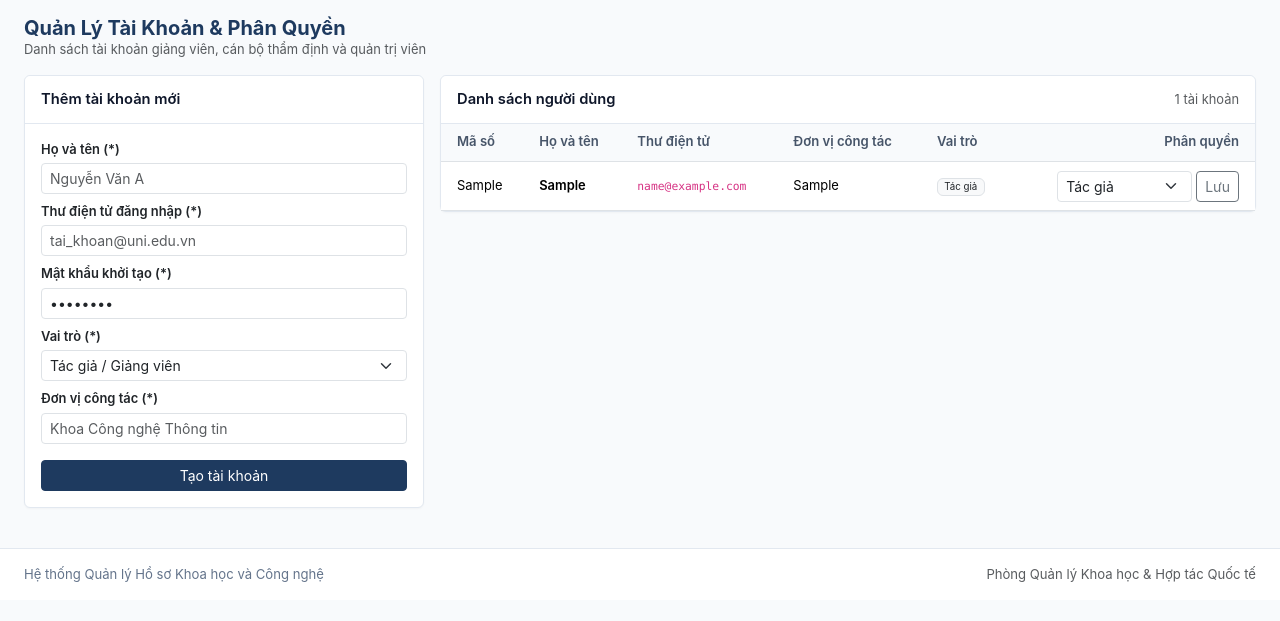
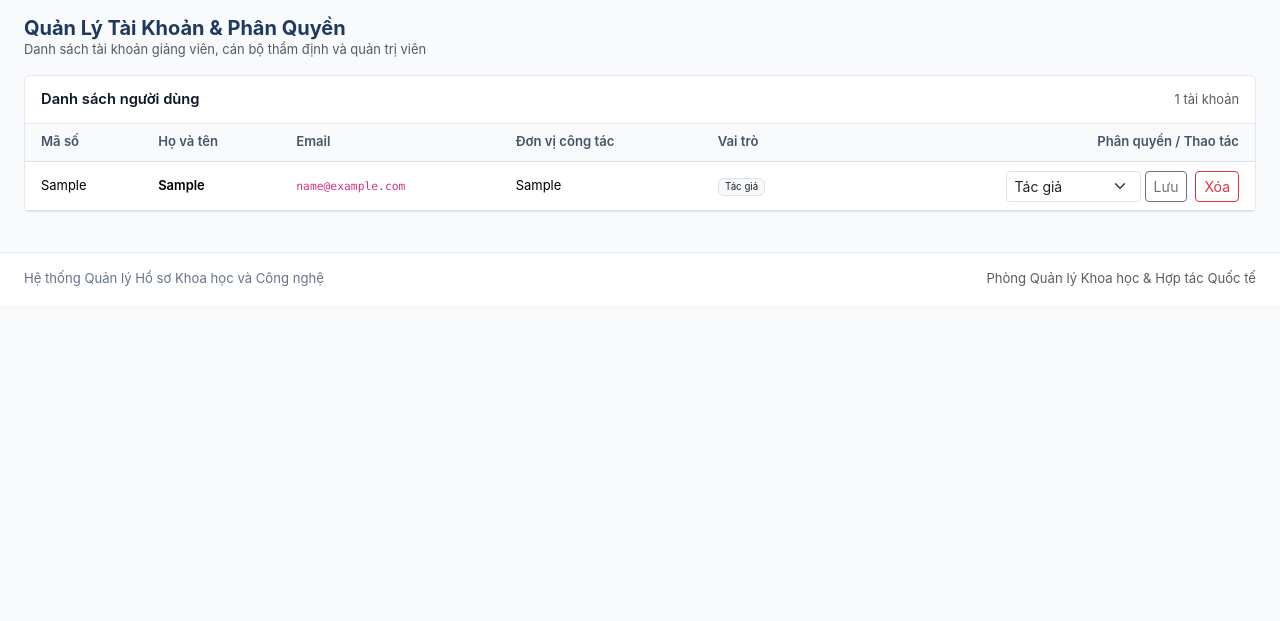
Before and after one commit to nguyenthanhphat-144/KLCN_2026, a Flask app: template templates/users.html in a window 1280 px wide. Shown: the top 621 px of the page. Run offline with Flask 3, Linux system fonts and the light colour scheme; the template is opened without the code that fills it: most values are stand-ins (such as "Sample title", 1, 10 or a date in 2020); parts of the project's set-up code (start-up, migrations or seed data) failed here and were passed over.

Commit message:
Update users.html
Xóa form tạo tài khoản; mở rộng bảng người dùng; giữ phân quyền; thêm nút Xóa; đổi nhãn thành “Email”

```diff
--- a/templates/users.html
+++ b/templates/users.html
@@ -12,52 +12,15 @@
 </div>
 
 <div class="row g-3">
-    <div class="col-lg-4">
-        <div class="card card-academic">
-            <div class="card-header card-header-academic">
-                Thêm tài khoản mới
-            </div>
-            <div class="card-body small">
-                <form method="POST" action="{{ url_for('user_management') }}">
-                    <input type="hidden" name="action" value="create">
-                    <div class="mb-2">
-                        <label class="form-label fw-semibold mb-1">Họ và tên (*)</label>
-                        <input type="text" name="hoTen" class="form-control form-control-sm" placeholder="Nguyễn Văn A" required>
-                    </div>
-                    <div class="mb-2">
-                        <label class="form-label fw-semibold mb-1">Thư điện tử đăng nhập (*)</label>
-                        <input type="email" name="email" class="form-control form-control-sm" placeholder="tai_khoan@uni.edu.vn" required>
-                    </div>
-                    <div class="mb-2">
-                        <label class="form-label fw-semibold mb-1">Mật khẩu khởi tạo (*)</label>
-                        <input type="password" name="matKhau" class="form-control form-control-sm" value="Uni@2026" required>
-                    </div>
-                    <div class="mb-2">
-                        <label class="form-label fw-semibold mb-1">Vai trò (*)</label>
-                        <select name="vaiTro" class="form-select form-select-sm">
-                            <option value="TacGia">Tác giả / Giảng viên</option>
-                            <option value="CanBo">Cán bộ xét duyệt</option>
-                            <option value="Admin">Quản trị viên</option>
-                        </select>
-                    </div>
-                    <div class="mb-3">
-                        <label class="form-label fw-semibold mb-1">Đơn vị công tác (*)</label>
-                        <input type="text" name="donViCongTac" class="form-control form-control-sm" placeholder="Khoa Công nghệ Thông tin" required>
-                    </div>
-                    <button type="submit" class="btn btn-primary btn-sm w-100" style="background-color: var(--primary-navy); border-color: var(--primary-navy);">
-                        Tạo tài khoản
-                    </button>
-                </form>
-            </div>
-        </div>
-    </div>
-
-    <div class="col-lg-8">
+    <div class="col-12">
         <div class="card card-academic">
             <div class="card-header card-header-academic d-flex justify-content-between align-items-center">
                 <span>Danh sách người dùng</span>
-                <span class="text-muted small fw-normal">{{ users|length }} tài khoản</span>
+                <span class="text-muted small fw-normal">
+                    {{ users|length }} tài khoản
+                </span>
             </div>
+
             <div class="card-body p-0">
                 <div class="table-responsive">
                     <table class="table table-hover align-middle mb-0 small">
@@ -65,12 +28,15 @@
                             <tr>
                                 <th class="ps-3">Mã số</th>
                                 <th>Họ và tên</th>
-                                <th>Thư điện tử</th>
+                                <th>Email</th>
                                 <th>Đơn vị công tác</th>
                                 <th>Vai trò</th>
-                                <th class="pe-3 text-end">Phân quyền</th>
+                                <th class="pe-3 text-end">
+                                    Phân quyền / Thao tác
+                                </th>
                             </tr>
                         </thead>
+
                         <tbody>
                             {% for u in users %}
                             {% set vn_hoten = (u.hoTen or '')
@@ -81,27 +47,97 @@
                                 | replace('TS. Nguyễn Minh Tâm', 'Lê Thanh Phong')
                                 | replace('TS. Phạm Văn Khoa (Giảng viên CNTT)', 'Nguyễn Thành Tài')
                                 | replace('TS. Phạm Văn Khoa', 'Nguyễn Thành Tài') %}
+
                             <tr>
-                                <td class="ps-3">{{ u.maNguoiDung }}</td>
-                                <td class="fw-semibold">{{ vn_hoten }}</td>
-                                <td><code>{{ u.email }}</code></td>
-                                <td>{{ u.donViCongTac }}</td>
+                                <td class="ps-3">
+                                    {{ u.maNguoiDung }}
+                                </td>
+
+                                <td class="fw-semibold">
+                                    {{ vn_hoten }}
+                                </td>
+
+                                <td>
+                                    <code>{{ u.email }}</code>
+                                </td>
+
+                                <td>
+                                    {{ u.donViCongTac }}
+                                </td>
+
                                 <td>
                                     <span class="badge bg-light text-dark border fw-normal">
-                                        {% if u.vaiTro == 'Admin' %}Quản trị viên{% elif u.vaiTro == 'CanBo' %}Cán bộ duyệt{% else %}Tác giả{% endif %}
+                                        {% if u.vaiTro == 'Admin' %}
+                                            Quản trị viên
+                                        {% elif u.vaiTro == 'CanBo' %}
+                                            Cán bộ duyệt
+                                        {% else %}
+                                            Tác giả
+                                        {% endif %}
                                     </span>
                                 </td>
+
                                 <td class="pe-3 text-end">
-                                    <form method="POST" action="{{ url_for('user_management') }}" class="d-inline-flex gap-1">
-                                        <input type="hidden" name="action" value="update_role">
-                                        <input type="hidden" name="maNguoiDung" value="{{ u.maNguoiDung }}">
-                                        <select name="vaiTroMoi" class="form-select form-select-sm" style="width: 135px;">
-                                            <option value="TacGia" {% if u.vaiTro == 'TacGia' %}selected{% endif %}>Tác giả</option>
-                                            <option value="CanBo" {% if u.vaiTro == 'CanBo' %}selected{% endif %}>Cán bộ duyệt</option>
-                                            <option value="Admin" {% if u.vaiTro == 'Admin' %}selected{% endif %}>Quản trị viên</option>
-                                        </select>
-                                        <button type="submit" class="btn btn-sm btn-outline-secondary">Lưu</button>
-                                    </form>
+                                    <div class="d-flex justify-content-end align-items-center gap-2">
+                                        <!-- Form cập nhật phân quyền -->
+                                        <form method="POST"
+                                              action="{{ url_for('user_management') }}"
+                                              class="d-inline-flex gap-1">
+
+                                            <input type="hidden"
+                                                   name="action"
+                                                   value="update_role">
+
+                                            <input type="hidden"
+                                                   name="maNguoiDung"
+                                                   value="{{ u.maNguoiDung }}">
+
+                                            <select name="vaiTroMoi"
+                                                    class="form-select form-select-sm"
+                                                    aria-label="Vai trò của {{ vn_hoten }}"
+                                                    style="width: 135px;">
+                                                <option value="TacGia"
+                                                        {% if u.vaiTro == 'TacGia' %}selected{% endif %}>
+                                                    Tác giả
+                                                </option>
+
+                                                <option value="CanBo"
+                                                        {% if u.vaiTro == 'CanBo' %}selected{% endif %}>
+                                                    Cán bộ duyệt
+                                                </option>
+
+                                                <option value="Admin"
+                                                        {% if u.vaiTro == 'Admin' %}selected{% endif %}>
+                                                    Quản trị viên
+                                                </option>
+                                            </select>
+
+                                            <button type="submit"
+                                                    class="btn btn-sm btn-outline-secondary">
+                                                Lưu
+                                            </button>
+                                        </form>
+
+                                        <!-- Không cho xóa tài khoản đang đăng nhập -->
+                                        {% if u.maNguoiDung != session.get('user_id') %}
+                                        <form method="POST"
+                                              action="{{ url_for('delete_user', ma_nguoi_dung=u.maNguoiDung) }}"
+                                              onsubmit="return confirm('Bạn có chắc muốn xóa vĩnh viễn tài khoản này?');">
+                                            <button type="submit"
+                                                    class="btn btn-sm btn-outline-danger">
+                                                Xóa
+                                            </button>
+                                        </form>
+                                        {% endif %}
+                                    </div>
+                                </td>
+                            </tr>
+
+                            {% else %}
+                            <tr>
+                                <td colspan="6"
+                                    class="text-center text-muted py-4">
+                                    Chưa có tài khoản người dùng.
                                 </td>
                             </tr>
                             {% endfor %}
```
